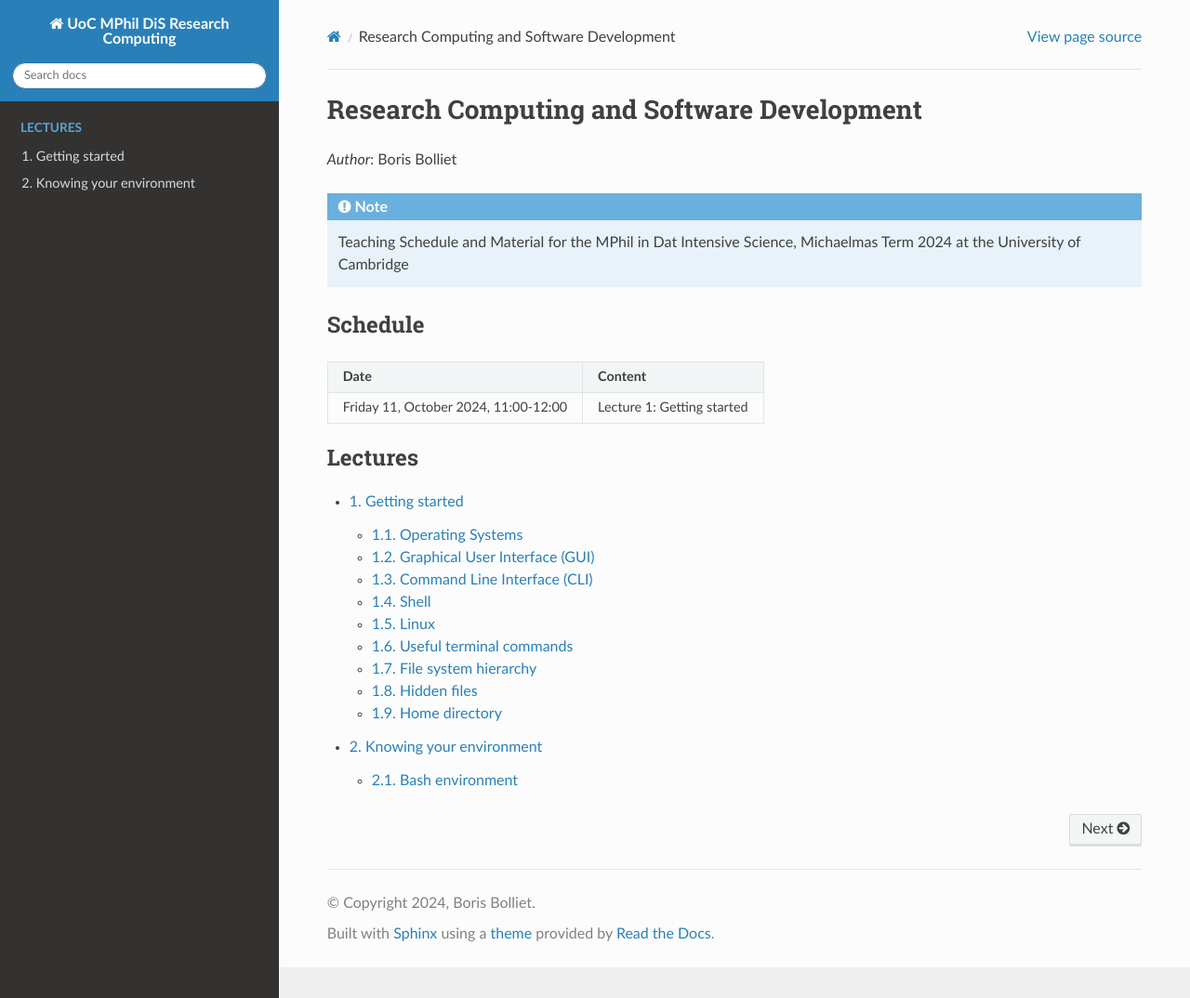
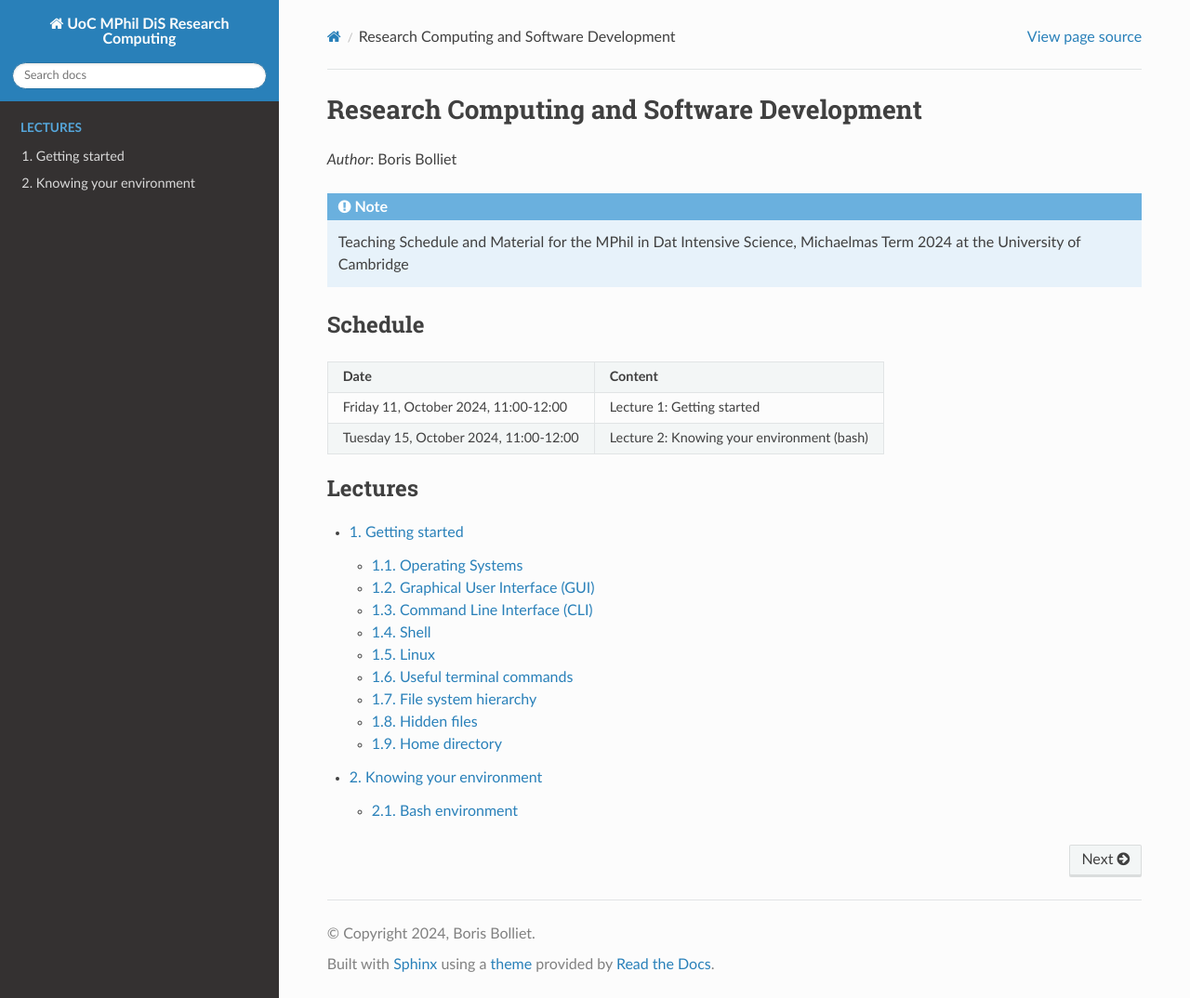
Before and after one commit to borisbolliet/ResearchComputing, a Sphinx documentation site: the page built from docs/index.rst, in a window 1280 px wide and 1074 px high. Shown: the whole window at 93% size. Built offline with Sphinx 7.4.7 and the Read the Docs theme 3.1.0, drawn with Linux system fonts in a browser that asks for light colours.

Commit message:
Update index.rst

```diff
--- a/docs/index.rst
+++ b/docs/index.rst
@@ -19,6 +19,8 @@ Schedule
 | **Date**                                 | **Content**                                                   |
 +------------------------------------------+---------------------------------------------------------------+
 | Friday 11, October 2024, 11:00-12:00     | Lecture 1: Getting started                                    |
++------------------------------------------+---------------------------------------------------------------+
+| Tuesday 15, October 2024, 11:00-12:00    | Lecture 2: Knowing your environment (bash)                    |
 +------------------------------------------+---------------------------------------------------------------+
 
 
```
